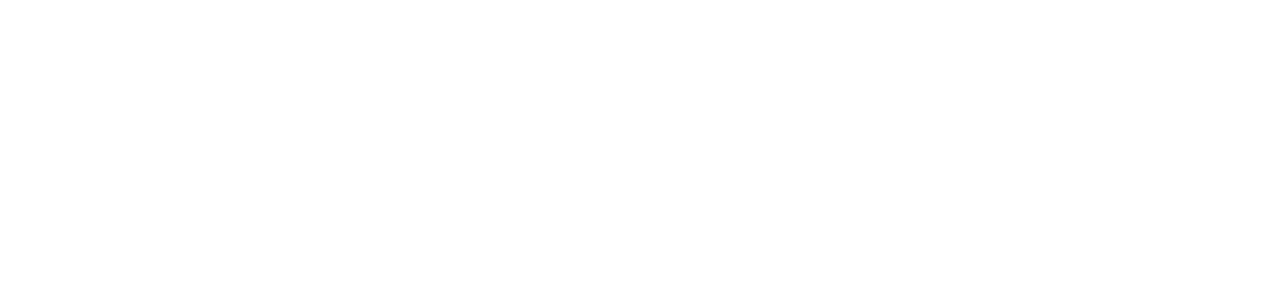
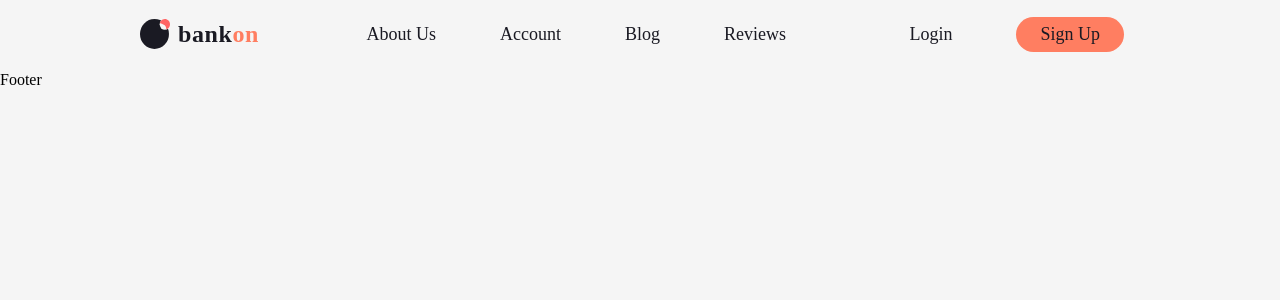
Before and after one commit to Beninoje/bankgo, a Next.js app: page / in a window 1280 px wide. Shown: the top 300 px of the page. Built offline with nearby package versions, Linux system fonts and the light colour scheme.

Commit message:
added global Header

```diff
--- a/app/(root)/page.tsx
+++ b/app/(root)/page.tsx
@@ -1,9 +1,13 @@
+import Footer from '@/components/Footer'
+import Header from '@/components/Header'
 import React from 'react'
 
 const Home = () => {
   return (
     <div>
+      <Header/>
 
+      <Footer/>
     </div>
   )
 }
--- a/app/globals.css
+++ b/app/globals.css
@@ -6,8 +6,25 @@
   margin: 0;
   padding: 0;
   box-sizing: border-box;
+  font-family: "Libre Baskerville", serif;
+  background-color: #f5f5f5;
+}
+/* Text/Fonts Color */
+.libre-baskerville-regular {
+  font-family: "Libre Baskerville", serif;
+  font-weight: 400;
+  font-style: normal;
 }
 
+.libre-baskerville-bold {
+  font-family: "Libre Baskerville", serif;
+  font-weight: 700;
+  font-style: normal;
+}
+
+.text-color{
+  color:#1A1A23;
+}
 /* Hide scrollbar for Chrome, Safari and Opera */
 .no-scrollbar::-webkit-scrollbar {
   display: none;
--- a/components/Footer.tsx
+++ b/components/Footer.tsx
@@ -2,7 +2,7 @@
 
 const Footer = () => {
   return (
-    <div>Footer</div>
+    <footer>Footer</footer>
   )
 }
 
--- a/components/Header.tsx
+++ b/components/Header.tsx
@@ -1,8 +1,43 @@
-import React from 'react'
+import Image from 'next/image'
+import Link from 'next/link'
 
 const Header = () => {
   return (
-    <div>Header</div>
+    <div className='bg-[#F5F5F5] px-3 py-4 w-full'>
+      <div className="flex justify-between items-center w-full mx-auto px-32">
+        <Link href="/" className="flex gap-2 items-center">
+          <Image src="/icons/logo.svg"
+            width={30}
+            height={30}
+            alt="bankon logo"/>
+            <h1 className='text-color font-semibold text-[24px] tracking-wide'>bank<span className='text-[#FF7E61]'>on</span></h1>
+        </Link>
+        <div className="">
+          <ul className='flex justify-between items-center gap-16'>
+            <Link href="/about">
+              <p className='text-color text-[18px]'>About Us</p>
+            </Link>
+            <Link href="/">
+              <p className='text-color text-[18px]'>Account</p>
+            </Link>
+            <Link href="/blog">
+              <p className='text-color text-[18px]'>Blog</p>
+            </Link>
+            <Link href="/reviews">
+              <p className='text-color text-[18px]'>Reviews</p>
+            </Link>
+          </ul>
+        </div>
+        <div className="flex items-center justify-center gap-8">
+            <Link href="/sign-in" className='mx-4'>
+              <span className='text-color text-[18px]'>Login</span>
+            </Link>
+            <Link href="/sign-up" className='bg-[#FF7E61] px-6 py-1 rounded-full text-color text-[18px] mx-4'>
+              Sign Up
+            </Link>
+        </div>
+      </div>
+    </div>
   )
 }
 
--- a/components/SideBar.tsx
+++ b/components/SideBar.tsx
@@ -9,7 +9,7 @@
   return (
     <section className='sidebar'>
         <nav className="flex flex-col gap-4">
-            <Link href="/" className='mb-12 cursor-pointer item-center gap-2'>
+            <Link href="/" className='mb-12 cursor-pointer flex items-center gap-2'>
                 <Image
                     src="/icons/bankgo_logo.svg"
                     width={34}
@@ -27,7 +27,15 @@
                     href={item.route}
                     key={item.label}
                     className={cn('sidebar-link',{'bg-bank-gradient':isActive})}>
-                        {item.label}
+                        <div className='relative size-6'>
+                            <Image
+                                src={item.imgURL}
+                                alt={item.label}
+                                fill
+                                className={cn({'brightness-[3] invert-0':isActive})}
+                            />
+                        </div>
+                        <p className={cn('sidebar-label',{'!text-white':isActive})}>{item.label}</p>
                     </Link>
                 )
             })}
--- a/constants/index.ts
+++ b/constants/index.ts
@@ -2,7 +2,7 @@
   {
     imgURL: "/icons/home.svg",
     route: "/dashboard",
-    label: "Dashboard",
+    label: "Home",
   },
   {
     imgURL: "/icons/dollar-circle.svg",
--- a/tailwind.config.ts
+++ b/tailwind.config.ts
@@ -70,7 +70,7 @@
         },
       },
       backgroundImage: {
-        "bank-gradient": "linear-gradient(90deg, #FFBCAD 0%, #FF7E61 100%)",
+        "bank-gradient": "linear-gradient(90deg, #FF7E61 0%, #FFAC99 100%)",
         "gradient-mesh": "url('/icons/gradient-mesh.svg')",
         "bank-green-gradient":
           "linear-gradient(90deg, #01797A 0%, #489399 100%)",
```
Also changed, not shown: public/icons/logo.png (added), public/icons/logo.svg.
